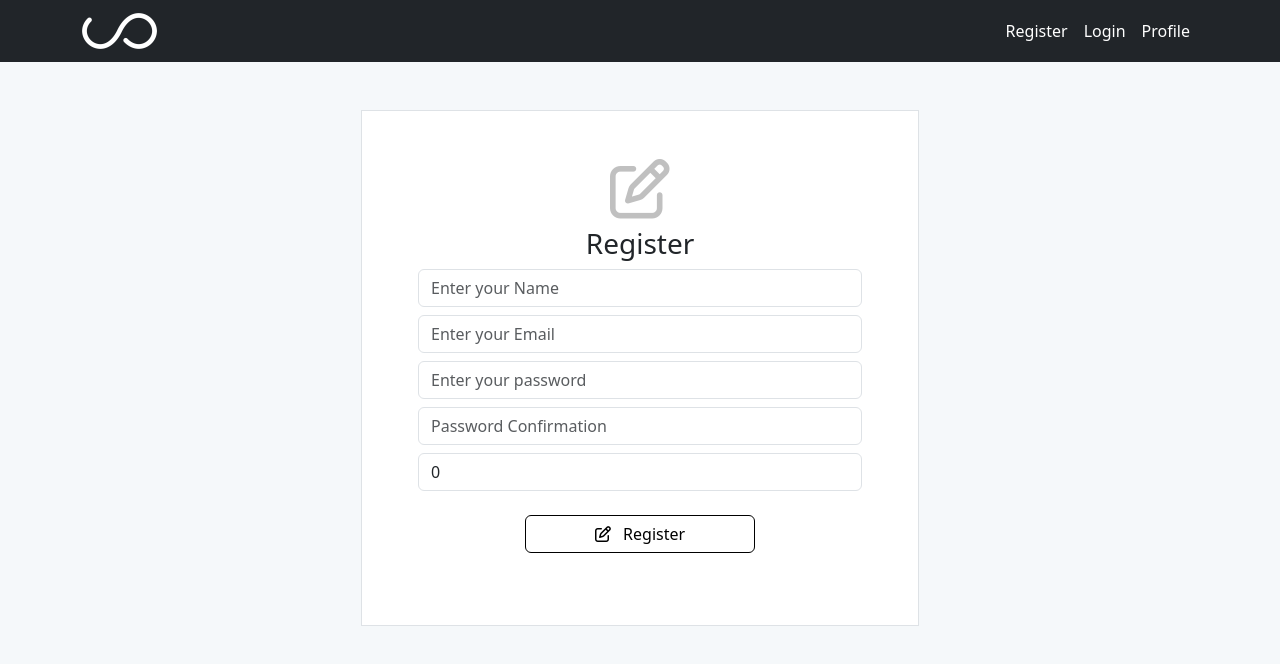
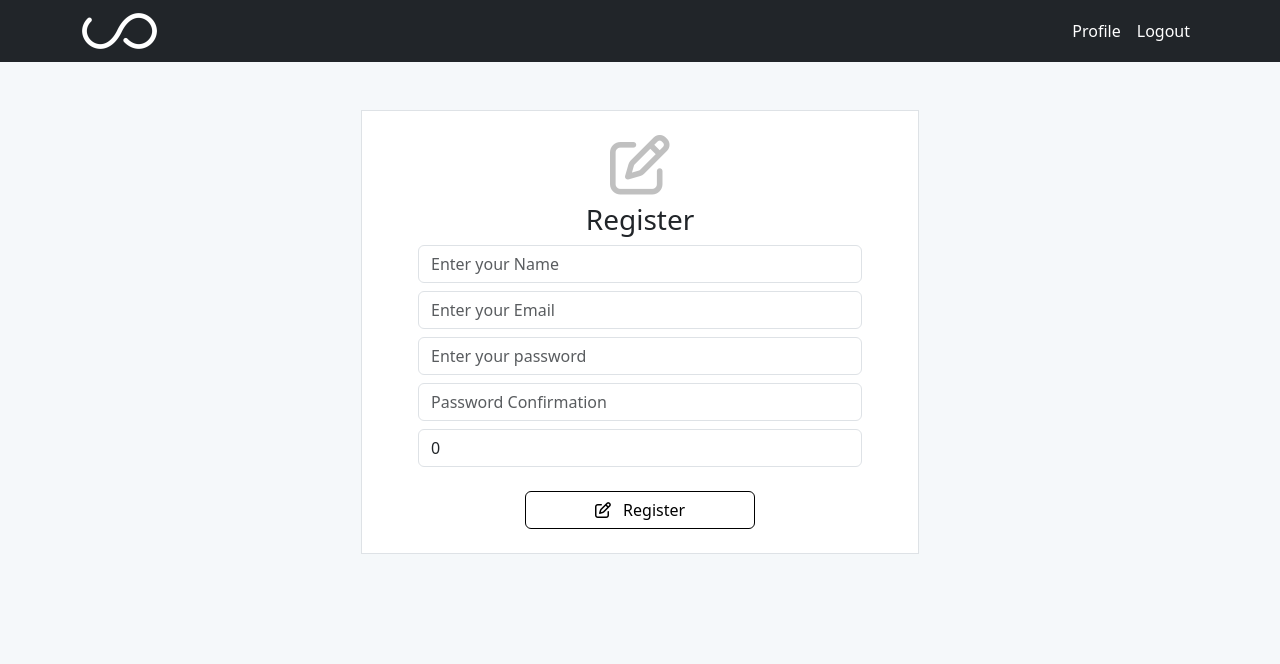
Before and after one commit to abdelkader470/sarahaa-app, a React (Create React App) app: page /register in a window 1280 px wide. Shown: the top 664 px of the page. Built offline with nearby package versions, Linux system fonts and the light colour scheme; sample sign-in values are in the browser's storage.

Commit message:
finish auth cycle

```diff
--- a/src/App.jsx
+++ b/src/App.jsx
@@ -7,6 +7,10 @@ import Login from "./components/Login/Login";
 import Register from "./components/Register/Register";
 import Notfound from "./components/Notfound/Notfound";
 import Profile from "./components/Profile/Profile";
+import { useContext, useEffect } from "react";
+import { tokenContext } from "./context/tokenContext";
+import ProtectedRoutes from "./components/ProtectedRoutes/ProtectedRoutes";
+
 const routes = createBrowserRouter([
   {
     path: "",
@@ -15,12 +19,27 @@ const routes = createBrowserRouter([
       { index: true, element: <Home /> },
       { path: "login", element: <Login /> },
       { path: "register", element: <Register /> },
-      { path: "profile", element: <Profile /> },
+      {
+        path: "profile",
+        element: (
+          <ProtectedRoutes>
+            <Profile />
+          </ProtectedRoutes>
+        ),
+      },
+
       { path: "*", element: <Notfound /> },
     ],
   },
 ]);
 function App() {
+  let { setToken } = useContext(tokenContext);
+  useEffect(() => {
+    if (localStorage.getItem("userToken")) {
+      setToken(localStorage.getItem("userToken"));
+    }
+  }, []);
+
   return <RouterProvider router={routes}></RouterProvider>;
 }
 
--- a/src/components/Login/Login.jsx
+++ b/src/components/Login/Login.jsx
@@ -1,15 +1,16 @@
-import React, { useState } from "react";
+import React, { useContext, useState } from "react";
 import styles from "./Login.module.css";
 import { useNavigate } from "react-router-dom";
 import axios from "axios";
 import * as Yup from "yup";
 import { useFormik } from "formik";
+import { tokenContext } from "../../context/tokenContext";
 
 function Login() {
   let navigate = useNavigate();
   const [isLoading, setIsLoading] = useState(false);
   const [isApiError, setIsApiError] = useState("");
-
+  let { setToken } = useContext(tokenContext);
   function login(values) {
     setIsLoading(true);
     axios
@@ -18,6 +19,8 @@ function Login() {
         console.log(data);
         if (data.data.message === "welcome") {
           setIsLoading(false);
+          localStorage.setItem("userToken", data.data.token);
+          setToken(data.data.token);
           navigate("/profile");
         }
       })
--- a/src/components/Navbar/Navbar.jsx
+++ b/src/components/Navbar/Navbar.jsx
@@ -1,8 +1,17 @@
-import React from "react";
+import React, { useContext } from "react";
 import styles from "./Navbar.module.css";
-import { Link } from "react-router-dom";
+import { Link, useNavigate } from "react-router-dom";
 import logo from "../../images/logo300.png";
+import { tokenContext } from "../../context/tokenContext";
 function Navbar() {
+  let { token, setToken } = useContext(tokenContext);
+  let navigate = useNavigate();
+
+  function logOut() {
+    localStorage.removeItem("userToken");
+    setToken(null);
+    navigate("/login");
+  }
   return (
     <>
       <nav className="navbar navbar-expand-lg bg-dark navbar-dark">
@@ -24,6 +33,24 @@ function Navbar() {
           </button>
           <div className="collapse navbar-collapse" id="navbarSupportedContent">
             <ul className="navbar-nav ms-auto mb-2 mb-lg-0">
+              {token ? (
+                <>
+                  <li className="nav-item">
+                    <Link className="nav-link text-white font" to={"/profile"}>
+                      Profile
+                    </Link>
+                  </li>
+                  <li className="nav-item">
+                    <button
+                      className="nav-link text-white font"
+                      onClick={logOut}
+                    >
+                      Logout
+                    </button>
+                  </li>
+                </>
+              ) : (
+                <>
                   <li className="nav-item">
                     <Link className="nav-link text-white font" to={"register"}>
                       Register
@@ -33,12 +60,9 @@ function Navbar() {
                     <Link className="nav-link text-white font" to={"/login"}>
                       Login
                     </Link>
-              </li>
-              <li className="nav-item">
-                <Link className="nav-link text-white font" to={"/profile"}>
-                  Profile
-                </Link>
-              </li>
+                  </li>{" "}
+                </>
+              )}
             </ul>
           </div>
         </div>
--- /dev/null
+++ b/src/components/ProtectedRoutes/ProtectedRoutes.jsx
@@ -0,0 +1,13 @@
+import React from "react";
+import styles from "./ProtectedRoutes.module.css";
+import { Navigate } from "react-router-dom";
+
+function ProtectedRoutes(props) {
+  if (localStorage.getItem("userToken")) {
+    return props.children;
+  } else {
+    return <Navigate to={"/login"} />;
+  }
+}
+
+export default ProtectedRoutes;
--- a/src/components/Register/Register.jsx
+++ b/src/components/Register/Register.jsx
@@ -40,7 +40,7 @@ function Register() {
       .required("password is required"),
 
     rePassword: Yup.string()
-      .oneOf([Yup.ref("password")])
+      .oneOf([Yup.ref("password")], "rePassword not match")
       .required("rePassword is required"),
 
     age: Yup.number().required("age is required").positive(),
@@ -60,7 +60,7 @@ function Register() {
     },
   });
   return (
-    <div className="w-50 mx-auto my-5 border p-5 bg-white">
+    <div className="w-50 mx-auto my-5 border pt-4 px-5 bg-white">
       <div>
         <i
           className="far fa-edit text-center d-block"
--- /dev/null
+++ b/src/context/tokenContext.js
@@ -0,0 +1,13 @@
+import { createContext, useState } from "react";
+
+export let tokenContext = createContext();
+
+function TokenContextProvider({ children }) {
+  const [token, setToken] = useState(null);
+  return (
+    <tokenContext.Provider value={{ token, setToken }}>
+      {children}
+    </tokenContext.Provider>
+  );
+}
+export default TokenContextProvider;
--- a/src/index.js
+++ b/src/index.js
@@ -6,11 +6,14 @@ import "@fortawesome/fontawesome-free/css/all.min.css";
 import "./index.css";
 import App from "./App";
 import reportWebVitals from "./reportWebVitals";
+import TokenContextProvider from "./context/tokenContext";
 
 const root = ReactDOM.createRoot(document.getElementById("root"));
 root.render(
   <React.StrictMode>
-    <App />
+    <TokenContextProvider>
+      <App />
+    </TokenContextProvider>
   </React.StrictMode>
 );
 
```
Also changed, not shown: src/components/sendMessage/sendMessage.jsx (added, +8 -0 lines), src/components/ProtectedRoutes/ProtectedRoutes.module.css (added), src/components/sendMessage/sendMessage.module.css (added). Lines whose indentation alone changed are shown as unchanged.
